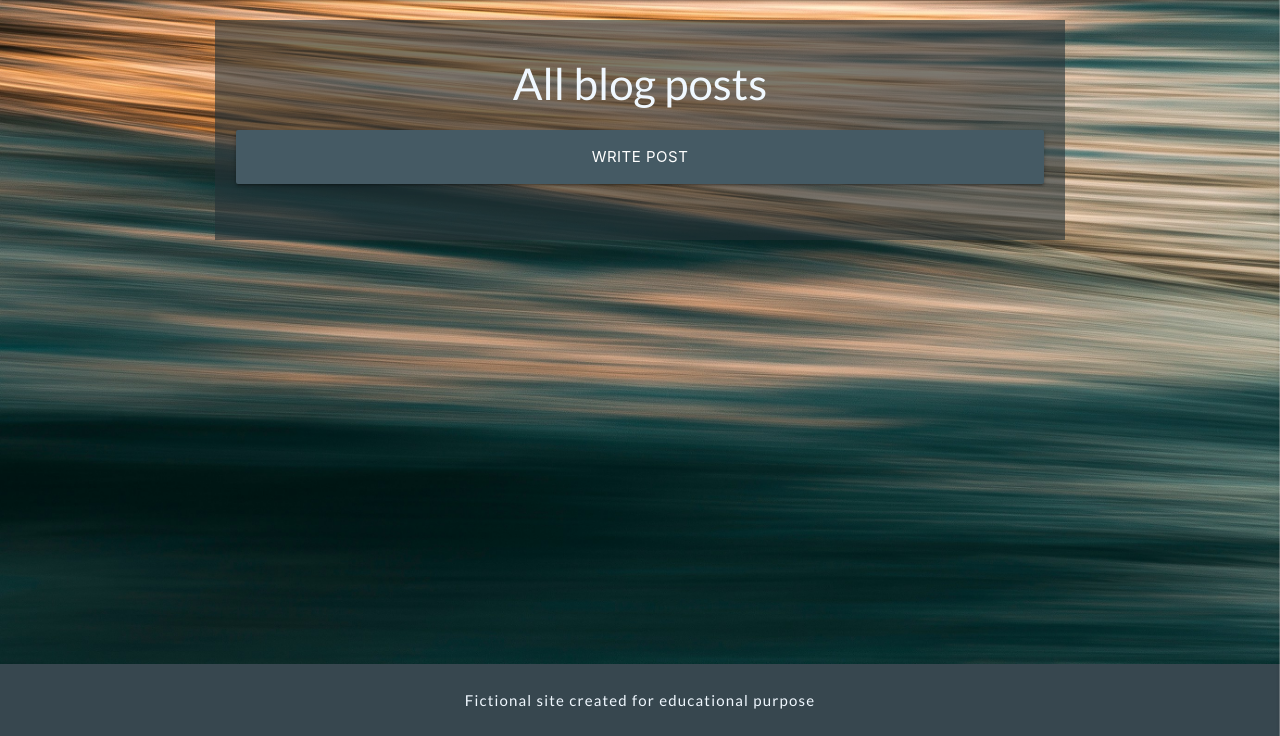
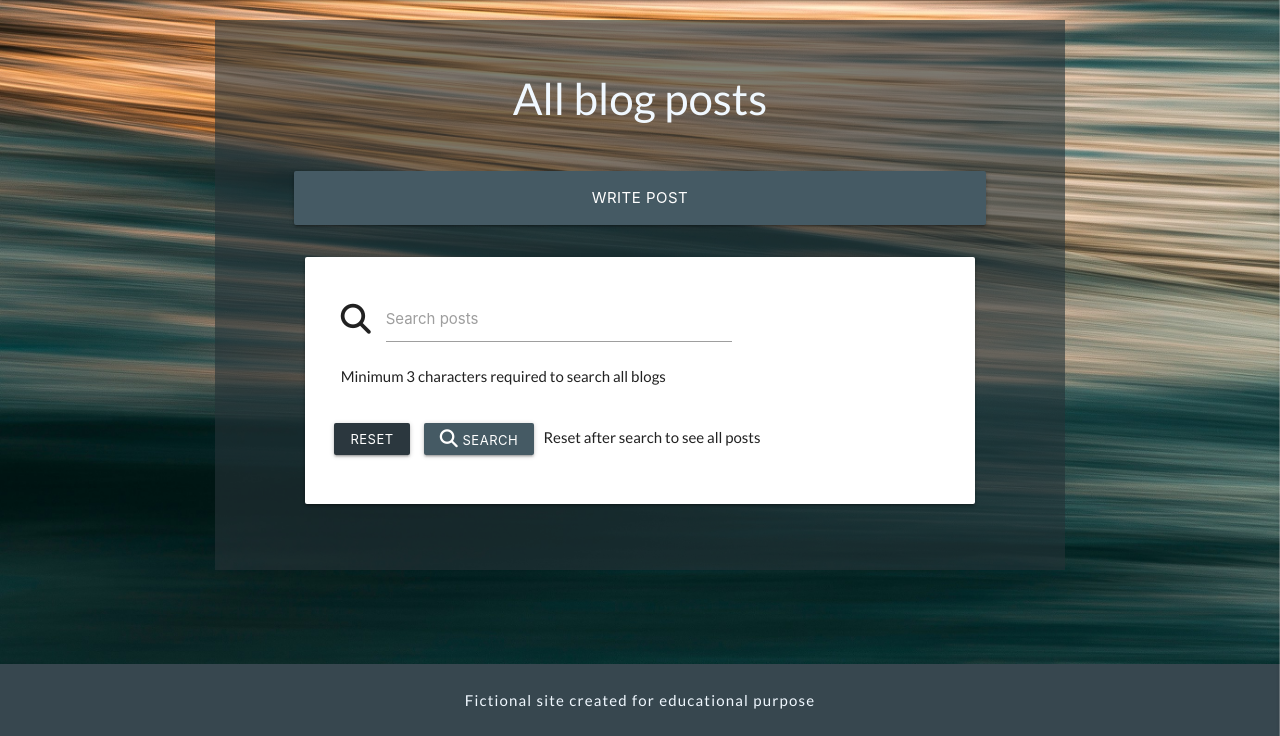
Before and after one commit to AleksandrAtr/wildswimming-ms3, a Flask app: page /get_posts in a window 1280 px wide. Shown: the part 64-800 px from the top of the page. Run offline with Flask 3, Linux system fonts and the light colour scheme; data that the repository does not hold is empty; some libraries are stand-ins or nearby versions.

```diff
--- a/app.py
+++ b/app.py
@@ -43,6 +43,14 @@ def get_posts():
     post= list(mongo.db.posts.find())
     image_url = url_for('static', filename='images/post_default.jpg')
     return render_template("blog.html", post=post, image_url=image_url)
+
+
+@app.route("/search", methods=["GET", "POST"])
+def search():
+    query = request.form.get("query")
+    get_posts = list(mongo.db.posts.find({"$text": {"$search": query}}))
+    image_url = url_for('static', filename='images/post_default.jpg')
+    return render_template("blog.html", post=get_posts, image_url=image_url)
 
 
 @app.route("/create_post", methods=["GET", "POST"])
--- a/static/css/style.css
+++ b/static/css/style.css
@@ -26,14 +26,11 @@ body {
     min-height: 100vh;
 }
 
-footer {
-    display: bottom;
-}
-
 .footer {
     padding: 10px;
     text-align: center;
     margin-top: auto;
+    width: 100%;
 }
 
 .flash-message {
@@ -74,12 +71,18 @@ span {
 h1, h2, h3 {
     color: aliceblue;
     font-family: 'Lato', sans-serif;
+    font-size: 2.92rem;
+    margin-block-start: 1em;
+    margin-block-end: 1em;
 }
 
-.container {
+.container1 {
+    margin-left: auto;
+    margin-right: auto;
     max-width: 850px;
     background-color: rgba(38, 50, 56, 0.6);
     margin-top: 20px;
+    margin-bottom: 20px;
     padding: 10px;
     z-index: 99;
 }
@@ -144,7 +147,7 @@ html {
     margin-top: 2.5%;
     margin-left: auto;
     margin-right: auto;
-    height: 700px;
+    height: 650px;
     background-position: center;
     background-position-y: bottom;
     position: relative;
@@ -186,6 +189,7 @@ nav ul a:hover {
 }
 
 
+
 /* styles for devices with screen width less than or equal to 375 pixels */
 /* --------------------------------------------Media Query Styles */
 /* RESPONSIVE design section------------------------------------------------------*/
--- a/templates/base.html
+++ b/templates/base.html
@@ -54,6 +54,7 @@
             {% endif %}
         </ul>
     </header>
+    <!-- Flash messages section -->
     <section class="flash-message">
     <!-- display warning messages -->
     {% with messages = get_flashed_messages(with_categories=true) %}
@@ -69,17 +70,13 @@
 
     <main>
         {% block addCont %}
-            <div class="container">
+            <div class="container1">
                 {% block content %}
                 {% endblock %}
             </div>
         {% endblock %}
     </main>
-    <!-- <footer class="page-footer blue-grey darken-3">
-        <div class="center">
-            Fictional site created for educational purpose
-        </div>
-      </footer> -->
+
     <footer class="footer blue-grey darken-3">
         <div >
             <!-- Your footer content goes here -->
@@ -92,5 +89,4 @@
     {% block scripts %}
     {% endblock %}
 </body>
-
 </html>
--- a/templates/blog.html
+++ b/templates/blog.html
@@ -1,15 +1,38 @@
 {% extends "base.html" %}
 {% block content %}
-<h3 class="center">All blog posts</h3>
+<h1 class="center">All blog posts</h1>
+<!-- create post link -->
 <div class="row">
-    <div class="col s12 center">
-        <a href="{{ url_for('create_post') }}" class="col s12 btn-large btn2">Write post</a>
+    <div class="center">
+        <a href="{{ url_for('create_post') }}" class="col s12 m10 offset-m1 btn-large btn2">Write post</a>
     </div>
+</div>
+<!-- search posts -->
+<div class="row">
+    <div class="col s12 m10 offset-m1">
+        <form method="post" action="{{ url_for('search') }}" class="card-panel">
+            <div class="input-field col s12 m8">
+                <i class="fas fa-search prefix"></i>
+                <input type="text" name="query" id="query" minlength="3" class="validate" required>
+                <label for="query">Search posts</label>
+                <p>Minimum 3 characters required to search all blogs</p>
             </div>
             <div class="row">
                 <div class="col s12">
+                    <a href="{{ url_for('get_posts') }}" class="btn-small btn1">Reset</a>
+                    <button type="submit" class="btn-small btn2">
+                        <i class="fa-solid fa-magnifying-glass"></i> Search
+                    </button>
+                    <span>Reset after search to see all posts</span>
+                </div>
+            </div>
+        </form>
+    </div>
+</div>
+<!-- display blogs -->
+<div class="row">
+    <div class="col s12 m10 offset-m1">
         {% for post in post|reverse %}
-            <div class="col s12 m10 offset-m1">
             <div class="card">
                 <div class="card-image">
                     <img src="{{ image_url }}" alt="{{ post.title }}">
@@ -26,21 +49,20 @@
                     <span>Date of post: {{ post.created_at}}</span>
                 </div>
                 {% if session.user == post.author.username %}
-                        <div class="card-action center-align">
+                    <div class="card-action center">
                         <a data-target="delete{{ post._id }}" class="blue-grey darken-3 btn-small modal-trigger">Delete</a>
                         <a href="{{ url_for('edit_post', post_id=post._id) }}" class="blue-grey darken-3 btn-small">Edit</a>
                     </div>
                 {% endif %}
             </div>
-            </div>
             <!-- delete post (Modal) -->
             <div id="delete{{ post._id }}"" class="modal">
-            <div class="modal-content center-align">
+                <div class="modal-content center">
                     <h4>Confirm Deletion</h4>
                     <p>Are you sure you want to delete this post?</p>
                     <span></span>
                 </div>
-            <div class="modal-fixed-footer center-align">
+            <div class="modal-fixed-footer center">
                     <a href="{{ url_for('delete_post', post_id=post._id) }}" class="btn-large btn2">Delete</a>
                     <a href="{{ url_for('get_posts') }}" class="btn-large btn2 cancel-btn">Cancel</a>
             </div>
--- a/templates/create_post.html
+++ b/templates/create_post.html
@@ -1,7 +1,7 @@
 {% extends "base.html" %}
 {% block content %}
 
-<h3 class="center-align">Write a post</h3>
+<h1 class="center-align">Write a post</h1>
 
 <div class="row">
     <form class="col s12 m10 offset-m1" method="POST" action="{{url_for('create_post')}}">
--- a/templates/edit_post.html
+++ b/templates/edit_post.html
@@ -1,7 +1,7 @@
 {% extends "base.html" %}
 {% block content %}
 
-<h3 class="center-align">Edit post</h3>
+<h1 class="center-align">Edit post</h1>
 
 <div class="row">
     <form class="col s12 m10 offset-m1" method="POST" action="{{url_for('edit_post', post_id=post._id)}}">
@@ -36,11 +36,11 @@
                 </div>
             </div>
         </div>
-        <!-- Update post -->
+        <!-- Update or cancel editing post -->
         <div class="center-align">
             <a href="{{url_for('get_posts')}}"class="btn-large btn2">Cancel editing</a>
             <button type="submit" class="btn-large btn2">
-                Update post <i class="fa-solid fa-right-to-bracket"></i>
+                Update post <i class="fa-solid fa-pen-to-square"></i></i>
             </button>
         </div>
     </form>
--- a/templates/login.html
+++ b/templates/login.html
@@ -1,7 +1,7 @@
 {% extends "base.html" %}
 {% block content %}
 
-<h3 class="center-align">Log In</h3>
+<h1 class="center-align">Log In</h1>
 
 <div class="row">
     <form class="col s12 m10 offset-m1" method="POST" action="{{ url_for('login') }}">
--- a/templates/register.html
+++ b/templates/register.html
@@ -1,7 +1,7 @@
 {% extends "base.html" %}
 {% block content %}
 
-<h3 class="center-align">Register</h3>
+<h1 class="center-align">Register</h1>
 
 <div class="row">
     <form class="col s12 m10 offset-m1" method="POST" action="{{ url_for('get_register') }}">
```
Also changed, not shown: templates/index.html (+4 -6 lines), templates/posts.html (deleted, +0 -16 lines), templates/profile.html (+14 -16 lines). Lines whose indentation alone changed are shown as unchanged.
